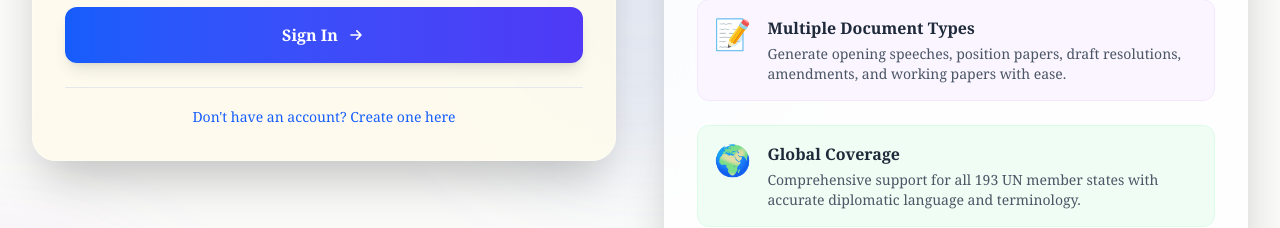
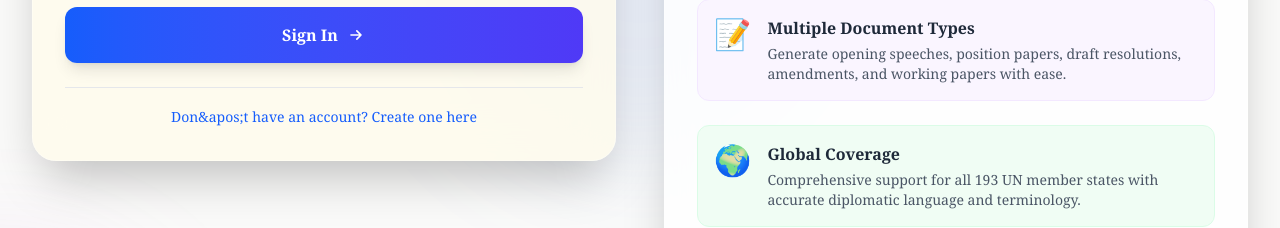
Before and after one commit to rayysidd/mun, a Next.js app: page /auth in a window 1280 px wide. Shown: the part 503-731 px from the top of the page. Built offline with nearby package versions, Linux system fonts and the light colour scheme.

Commit message:
Update page.tsx

```diff
--- a/src/app/auth/page.tsx
+++ b/src/app/auth/page.tsx
@@ -290,7 +290,7 @@ const AuthForms = () => {
                       className="text-blue-600 hover:text-blue-700 font-medium text-sm transition-colors duration-200 hover:underline disabled:opacity-50 disabled:cursor-not-allowed"
                     >
                       {isLogin
-                        ? "Don't have an account? Create one here"
+                        ? "Don&apos;t have an account? Create one here"
                         : "Already have an account? Sign in instead"
                       }
                     </button>
```
